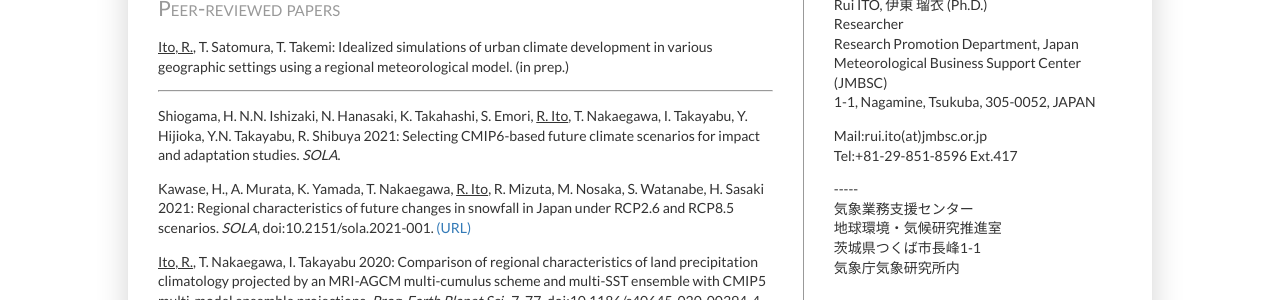
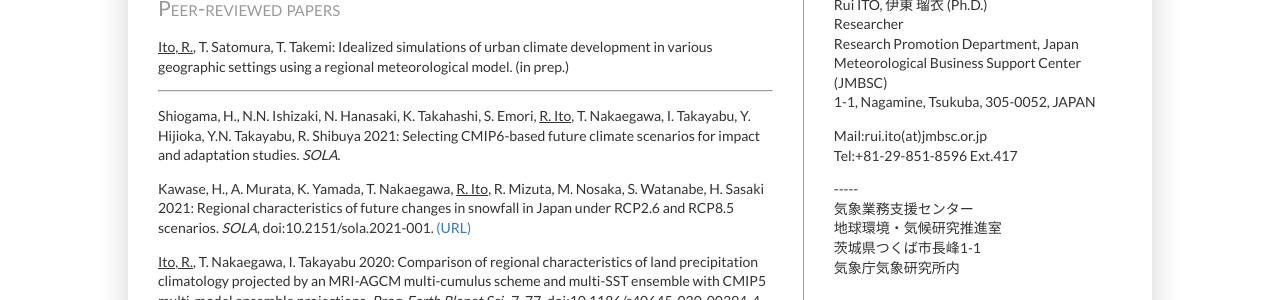
Before and after one commit to rui-climbiz/rui-climbiz.github.io, a Jekyll site: the page built from publications.html, in a window 1280 px wide and 900 px high. Shown: the part 149-449 px from the top of the window. Built offline with Jekyll 4.4.1, drawn with Linux system fonts in a browser that asks for light colours.

```diff
--- a/publications.html
+++ b/publications.html
@@ -7,7 +7,7 @@
 <h2>Peer-reviewed papers</h2>
 <p><u>Ito, R.</u>, T. Satomura, T. Takemi: Idealized simulations of urban climate development in various geographic settings using a regional meteorological model. (in prep.)</p>
 <hr>
-<p>Shiogama, H. N.N. Ishizaki, N. Hanasaki, K. Takahashi, S. Emori, <u>R. Ito</u>, T. Nakaegawa, I. Takayabu, Y. Hijioka, Y.N. Takayabu, R. Shibuya 2021: Selecting CMIP6-based future climate scenarios for impact and adaptation studies. <i>SOLA</i>.</p>
+<p>Shiogama, H., N.N. Ishizaki, N. Hanasaki, K. Takahashi, S. Emori, <u>R. Ito</u>, T. Nakaegawa, I. Takayabu, Y. Hijioka, Y.N. Takayabu, R. Shibuya 2021: Selecting CMIP6-based future climate scenarios for impact and adaptation studies. <i>SOLA</i>.</p>
 <p>Kawase, H., A. Murata, K. Yamada, T. Nakaegawa, <u>R. Ito</u>, R. Mizuta, M. Nosaka, S. Watanabe, H. Sasaki 2021: Regional characteristics of future changes in snowfall in Japan under RCP2.6 and RCP8.5 scenarios. <i>SOLA</i>, doi:10.2151/sola.2021-001. <a href="https://doi.org/10.2151/sola.2021-001">(URL)</a></p>
 <p><u>Ito, R.</u>, T. Nakaegawa, I. Takayabu 2020: Comparison of regional characteristics of land precipitation climatology projected by an MRI-AGCM multi-cumulus scheme and multi-SST ensemble with CMIP5 multi-model ensemble projections. <i>Prog. Earth Planet Sci.</i>, 7, 77, doi:10.1186/s40645-020-00394-4. <a href="https://doi.org/10.1186/s40645-020-00394-4">(URL)</a></p>
 <p><u>Ito, R.</u>, T. Ose, H. Endo, R. Mizuta, K. Yoshida, A. Kitoh, T. Nakaegawa 2020: Seasonal characteristics of future climate change over Japan and the associated atmospheric circulation anomalies in global model experiments. <i>HRL</i>, 14, 130-135, doi:10.3178/hrl.14.130. <a href="https://doi.org/10.3178/hrl.14.130">(URL)</a></p>
```
